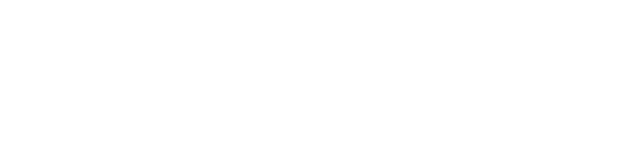
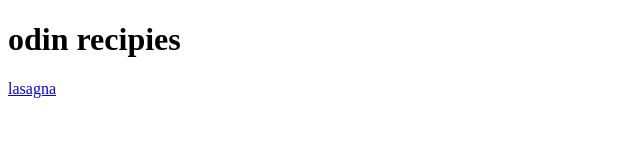
Before and after one commit to ethanjpkamus/odin-recipies, a plain HTML site: page index.html in a window 1280 px wide. Shown: the whole page, without its empty margins (0-640 px from the left). Drawn offline with Linux system fonts and the light colour scheme.

Commit message:
direct anchor to correct page

```diff
--- a/index.html
+++ b/index.html
@@ -3,9 +3,10 @@
 <head>
     <meta charset="UTF-8">
     <meta name="viewport" content="width=device-width, initial-scale=1.0">
-    <title>Document</title>
+    <title>odin recipes</title>
 </head>
 <body>
-
+    <h1>odin recipies</h1>
+    <a href="recipe-pages/beef-tips-and-tots.html">lasagna</a>
 </body>
 </html>
```
